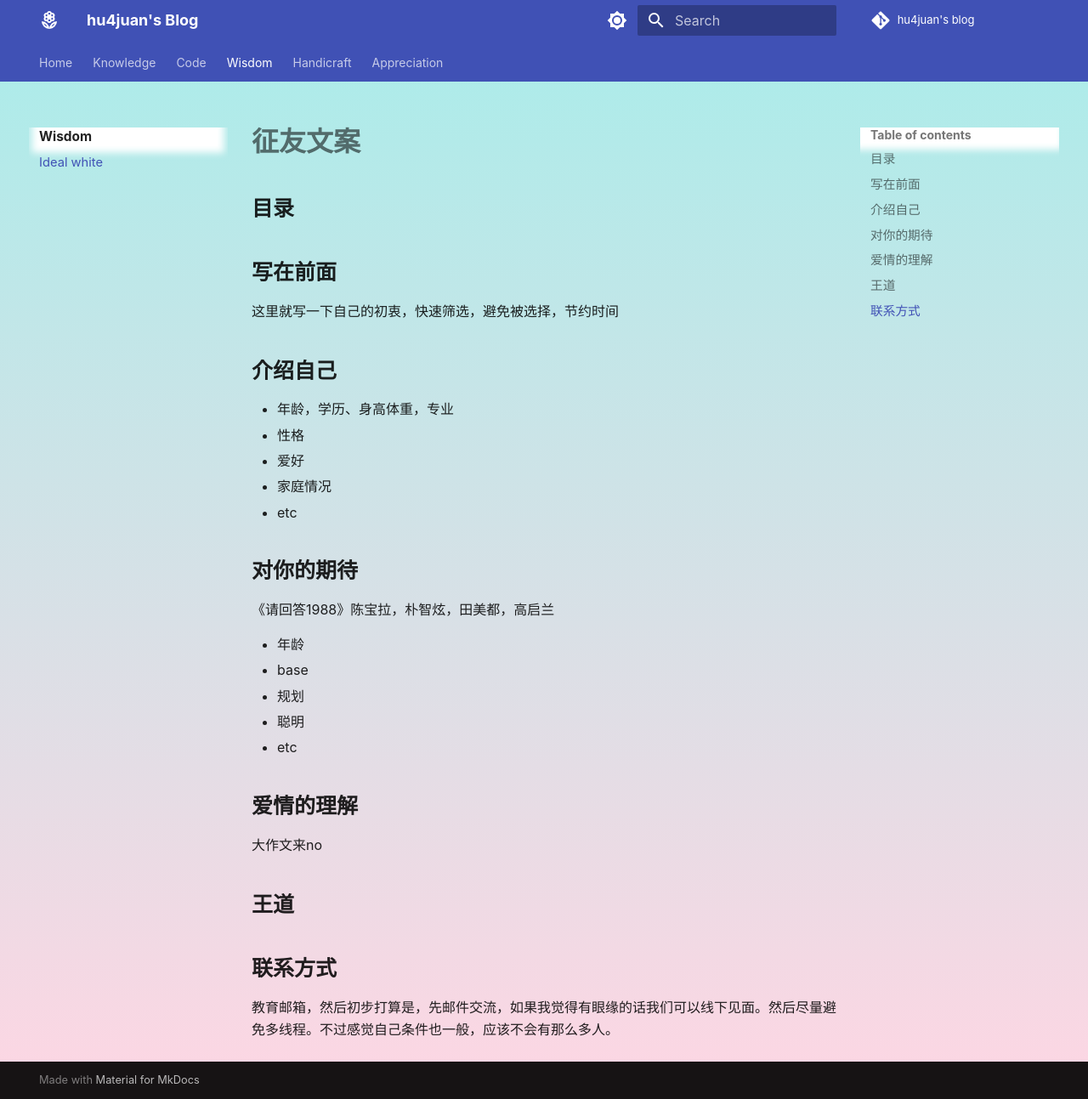
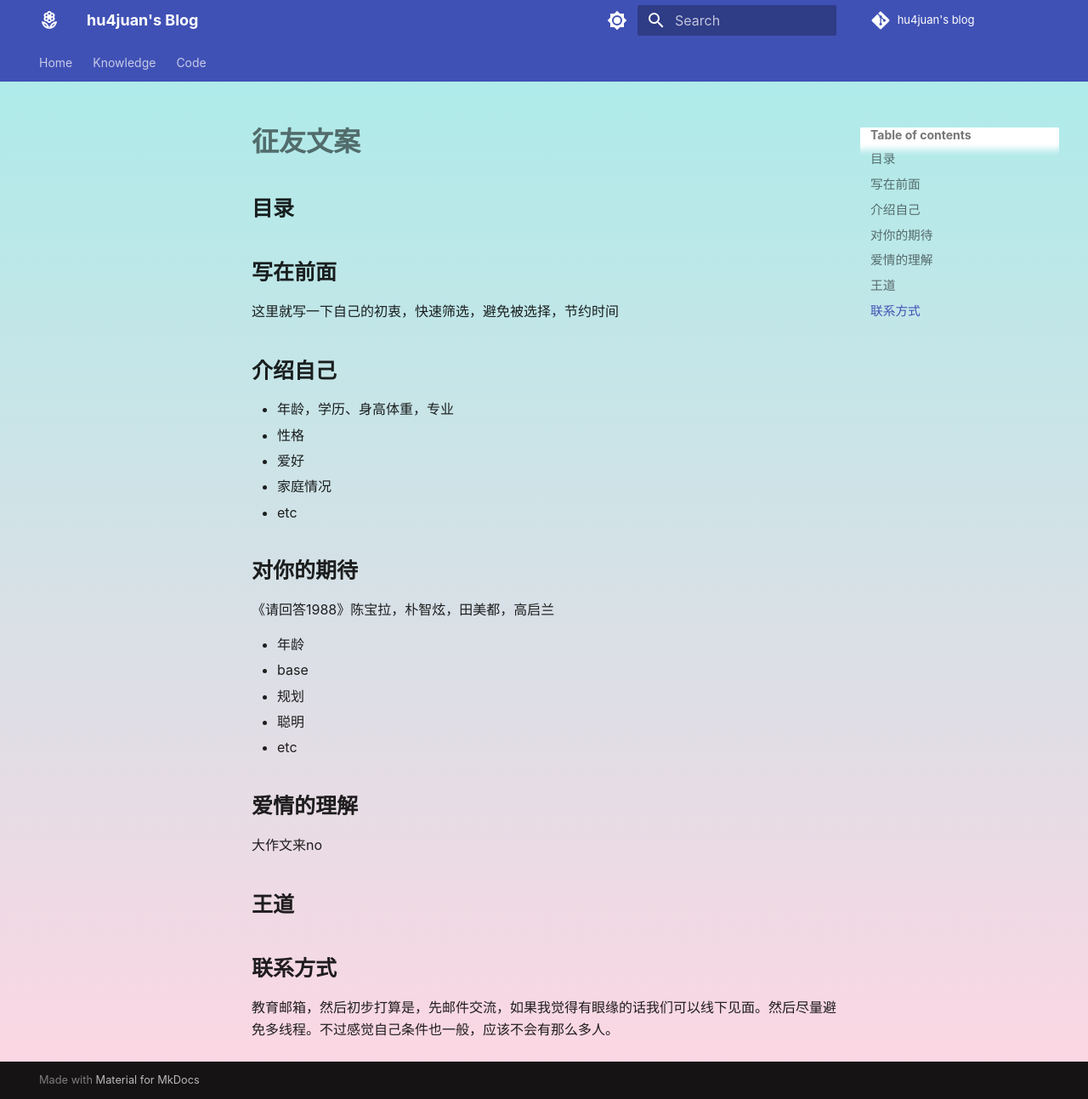
Before and after one commit to hu4juan/hu4juan.github.io, an MkDocs documentation site: the page built from docs/Wisdom/i_want_find_u.md, in a window 1280 px wide and 1293 px high. Shown: the whole window at 85% size. Built offline with MkDocs 1.6.1 and Material for MkDocs 9.7.7, drawn with Linux system fonts in a browser that asks for light colours; comment, search, counter and statistics services are not loaded; a style sheet for code colours, icons or effects is not loaded; some of the changed lines change nothing that is shown.

Commit message:
Update mkdocs.yml

```diff
--- a/mkdocs.yml
+++ b/mkdocs.yml
@@ -61,14 +61,14 @@ nav:
   - Code:
     - Code/index.md
     - 菜是原罪: Code/mistakes.md
-  - Wisdom:
-    - Wisdom/index.md
-    - Ideal white: Wisdom/i_want_find_u.md
-  - Handicraft:
-    - Handicraft/index.md
-  - Appreciation:
-    - Appreciation/index.md
-    - 影视鉴赏: Appreciation/film.md
+  # - Wisdom:
+  #   - Wisdom/index.md
+  #   - Ideal white: Wisdom/i_want_find_u.md
+  # - Handicraft:
+  #   - Handicraft/index.md
+  # - Appreciation:
+  #   - Appreciation/index.md
+  #   - 影视鉴赏: Appreciation/film.md
 markdown_extensions:
   - toc:
       permalink: true
```
